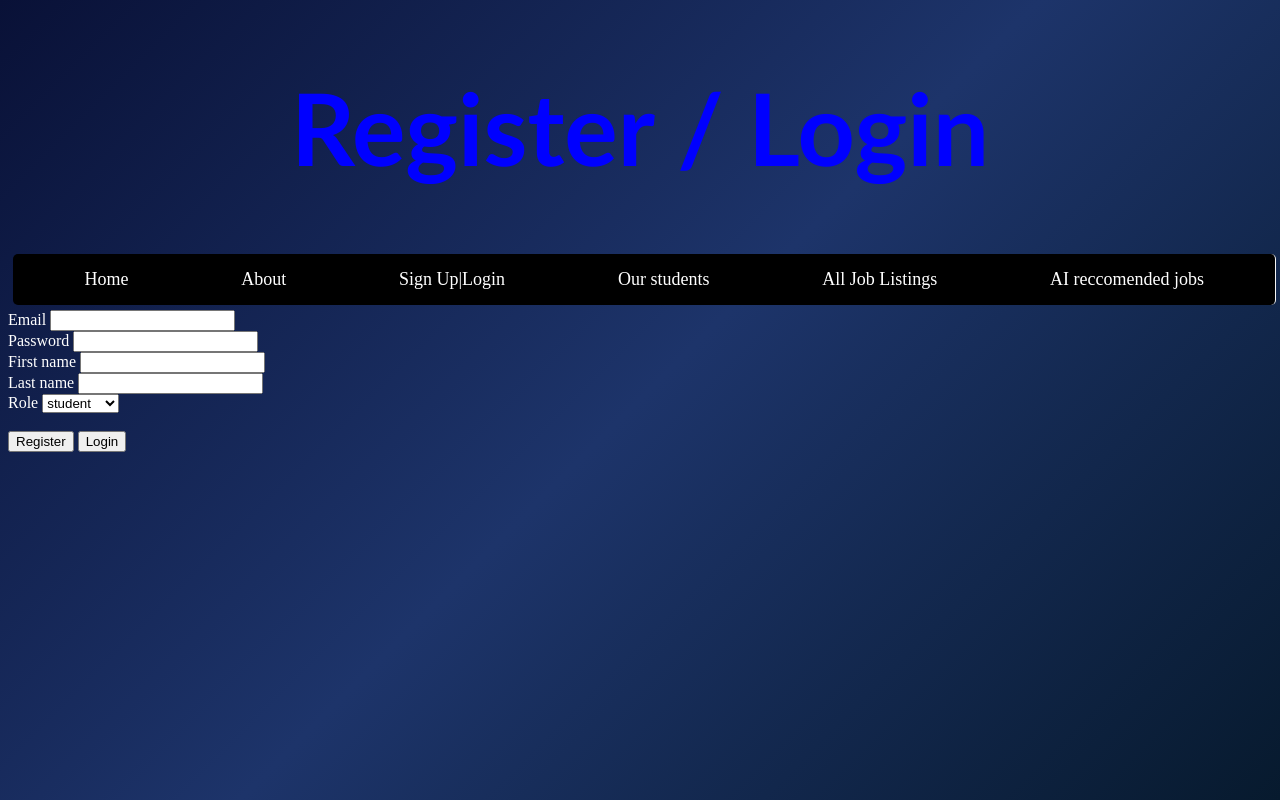
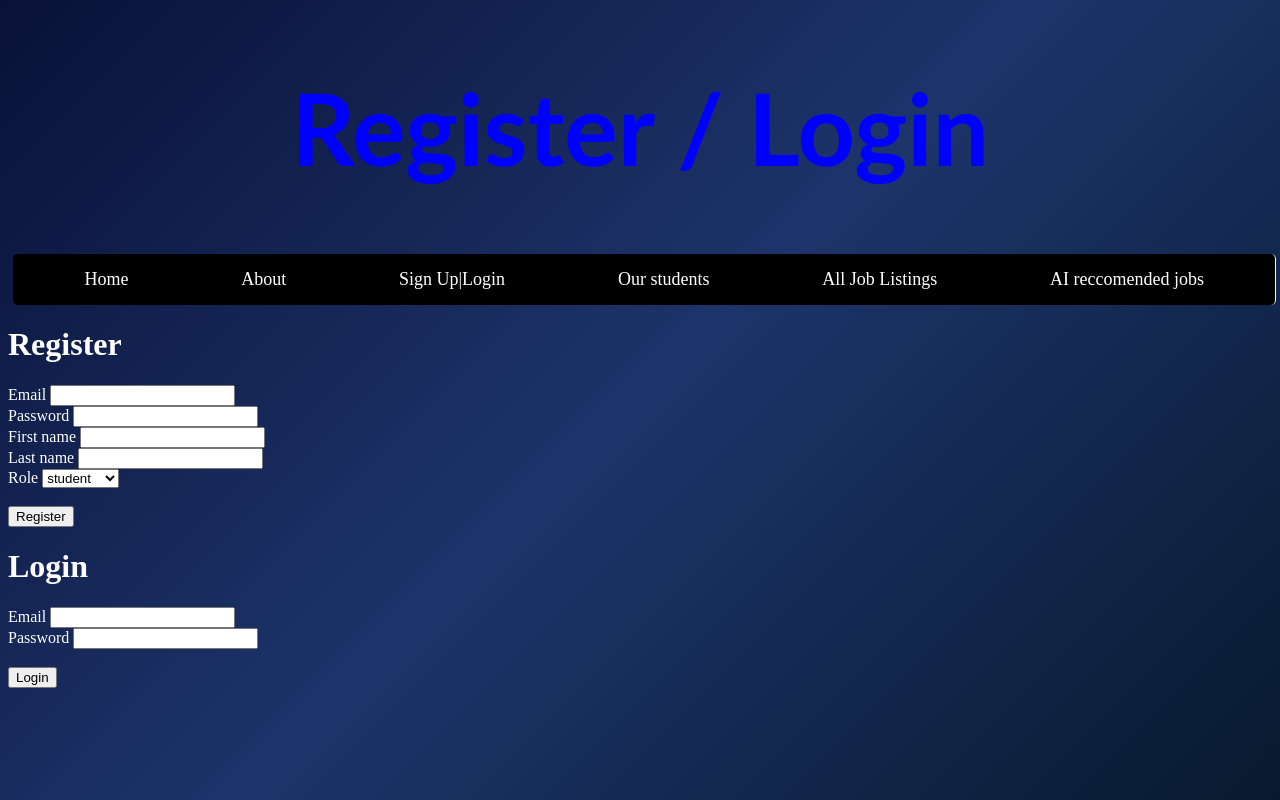
Before and after one commit to ayushramjathano/Hackathon, a website: page login.html in a window 1280 px wide. Drawn offline with Linux system fonts and the light colour scheme.

Commit message:
cleaned up the sign up and log in page a bit
changed it up to make more sense to users,

```diff
--- a/Stylingsheet.css
+++ b/Stylingsheet.css
@@ -77,3 +77,8 @@ html {
     color: black;
 
 }
+
+.signup-login {
+
+    /* Add some styling here to make the sign up and log in part of the website look nice!!  */
+}
--- a/login.html
+++ b/login.html
@@ -1,10 +1,12 @@
 <!DOCTYPE html>
 <html lang="en">
+
 <head>
   <meta charset="UTF-8" />
-  <title>Auth test</title>
+  <title>Nexora.AI Register / Log in</title>
   <link rel="stylesheet" href="Stylingsheet.css">
 </head>
+
 <body>
   <h1 class="index">Register / Login </h1>
   <div class="nav-links">
@@ -17,6 +19,9 @@
     <a href="reccomendedJobs.html">AI reccomended jobs</a>
   </div>
   <!-- Basic Sign up / Log in form -->
+   <div class="signup-login">
+    <div>
+    <h1>Register</h1>
     <label>Email <input id="email" type="email" /></label><br />
     <label>Password <input id="password" type="password" /></label><br />
     <label>First name <input id="firstName" /></label><br />
@@ -29,7 +34,18 @@
     </label><br /><br />
 
     <button id="registerBtn">Register</button>
+  </div>
+  <div>
+    <h1>Login</h1>
+    <label>Email <input id="email" type="email" /></label><br />
+    <label>Password <input id="password" type="password" /></label><br />
+    <br />
+
     <button id="loginBtn">Login</button>
+  </div>
+   </div>
+
+
 
   <pre id="out"></pre>
 
@@ -70,4 +86,5 @@
     };
   </script>
 </body>
+
 </html>
```
Also changed, not shown: index.html (+1 -1 lines), listings.html (+1 -1 lines), reccomendedJobs.html (+1 -1 lines). Lines whose indentation alone changed are shown as unchanged.
